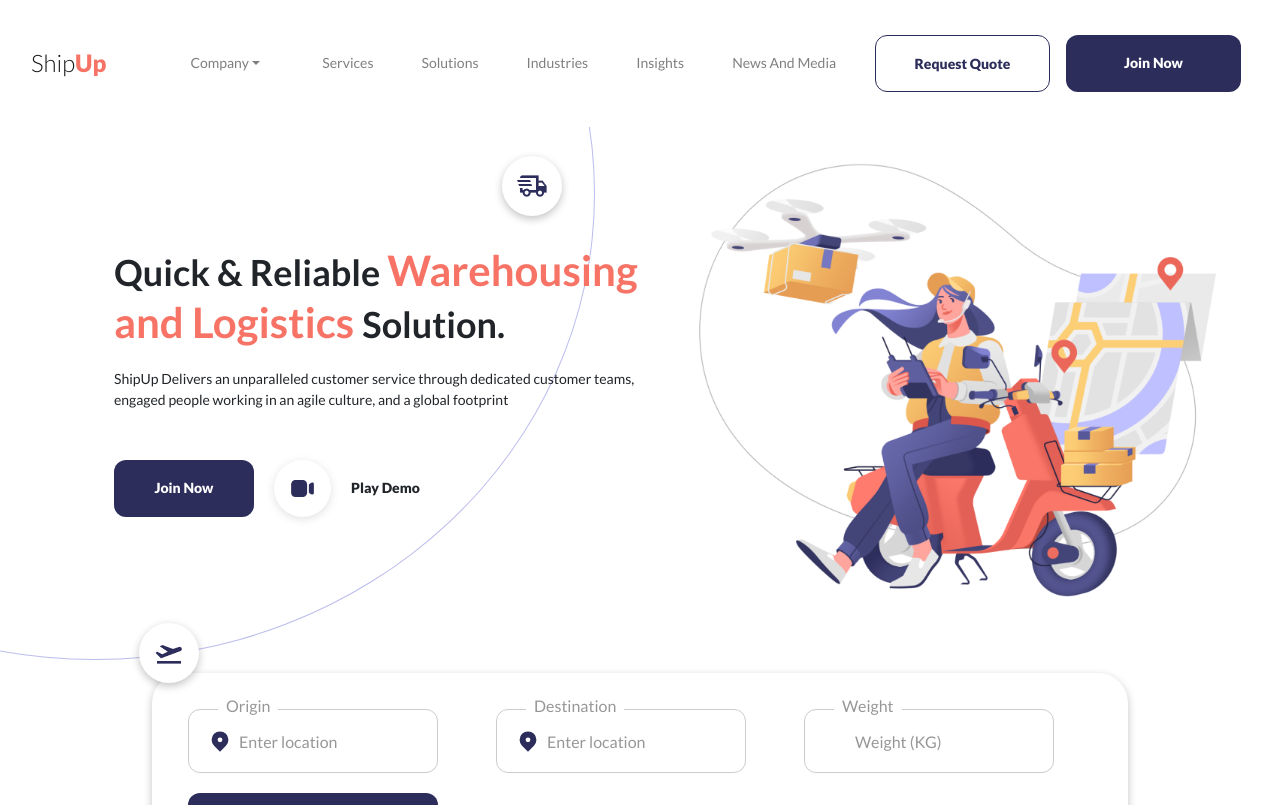
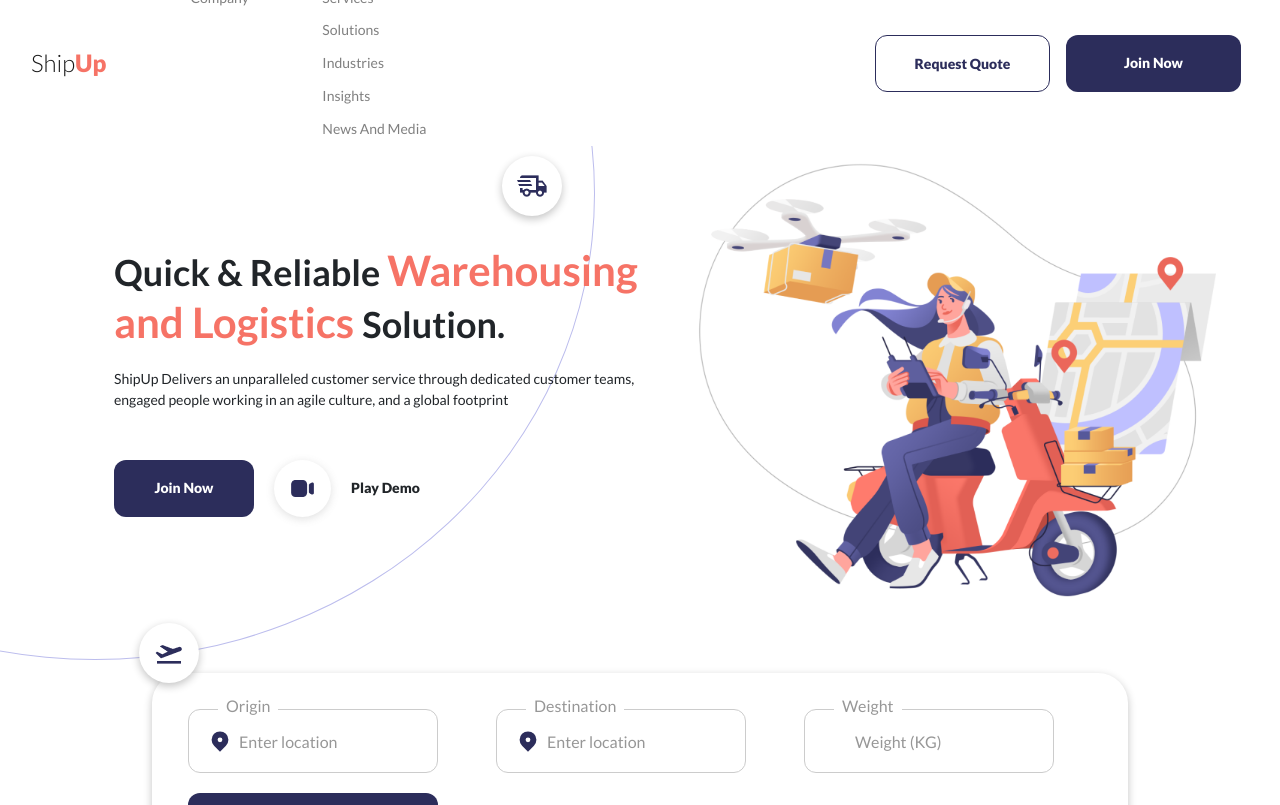
Before and after one commit to shubhamjain-24/SHIP_UP, a React (Create React App) app: page / in a window 1280 px wide. Shown: the top 805 px of the page. Built offline with nearby package versions, Linux system fonts and the light colour scheme; some icons are missing.

Commit message:
Update Navbar.jsx
the change is done directly on GitHub

```diff
--- a/src/components/Navbar/Navbar.jsx
+++ b/src/components/Navbar/Navbar.jsx
@@ -19,7 +19,7 @@ const CustomNavbar = () => {
       expand="lg"
       className="bg-body-tertiary NavbarContianer"
     >
-      <Container className="Nav_container ">
+      <Container className="Nav_container">
         {/* Brand Logo */}
         <BootstrapNavbar.Brand className="Nav_logo" href="#home">
           Ship<span className="Nav_logoHighlight">Up</span>
@@ -33,7 +33,7 @@ const CustomNavbar = () => {
           {/* Main Navigation Links */}
           <Nav className="me-auto Nav_text">
             {/* Company Dropdown */}
-            <NavDropdown title="Company" id="collapsible-nav-dropdown">
+            <NavDropdown title="Company" id="collapsible-nav-dropdown" className="DropDown_mainContainer">
               <div className="dropdown">
                 {/* Dropdown Item 1 */}
                 <NavDropdown.Item href="#action/3.1" className="dropdown-item">
@@ -63,7 +63,6 @@ const CustomNavbar = () => {
                         </div>
                       </div>
                     </div>
-                  </div>
                   {/* Subitem 3 */}
                   <div className="item1">
                     <div className="item_logo">
@@ -73,6 +72,7 @@ const CustomNavbar = () => {
                       <div className="item_headtext">Career</div>
                       <div className="item_subtext">Join the ShipUp</div>
                     </div>
+                  </div>
                   </div>
                 </NavDropdown.Item>
 
@@ -90,33 +90,37 @@ const CustomNavbar = () => {
                         News and awards
                       </div>
                     </div>
-                  </div>
                   {/* Subitem 3 */}
-                  <div className="item1">
+                  <div className="item1 drop_down_btn">
                     <div style={{ marginTop: "-30px", cursor: "pointer" }} className="item_subtext_2">
                       Learn More &nbsp; <FaArrowRight />
                     </div>
+                  </div>
                   </div>
                 </div>
               </div>
             </NavDropdown>
 
             {/* Additional Navigation Links */}
-            <Nav.Link href="#features" className="mx-2 pl-3 pr-3">
+            <div className="nav_menu_listDiv">
+
+
+            <Nav.Link href="#features" className="mx-2 pl-3 pr-3 drop_menu">
               Services
             </Nav.Link>
-            <Nav.Link href="#sol" className="mx-2 pl-3 pr-3">
+            <Nav.Link href="#sol" className="mx-2 pl-3 pr-3 drop_menu">
               Solutions
             </Nav.Link>
-            <Nav.Link href="#industries" className="mx-2 pl-3 pr-3">
+            <Nav.Link href="#industries" className="mx-2 pl-3 pr-3 drop_menu">
               Industries
             </Nav.Link>
-            <Nav.Link href="#insights" className="mx-2 pl-3 pr-3">
+            <Nav.Link href="#insights" className="mx-2 pl-3 pr-3 drop_menu">
               Insights
             </Nav.Link>
-            <Nav.Link href="#news" className="mx-2 pl-3 pr-3">
+            <Nav.Link href="#news" className="mx-2 pl-3 pr-3 drop_menu">
               News And Media
             </Nav.Link>
+            </div>
           </Nav>
 
           {/* Buttons in Navbar */}
```
